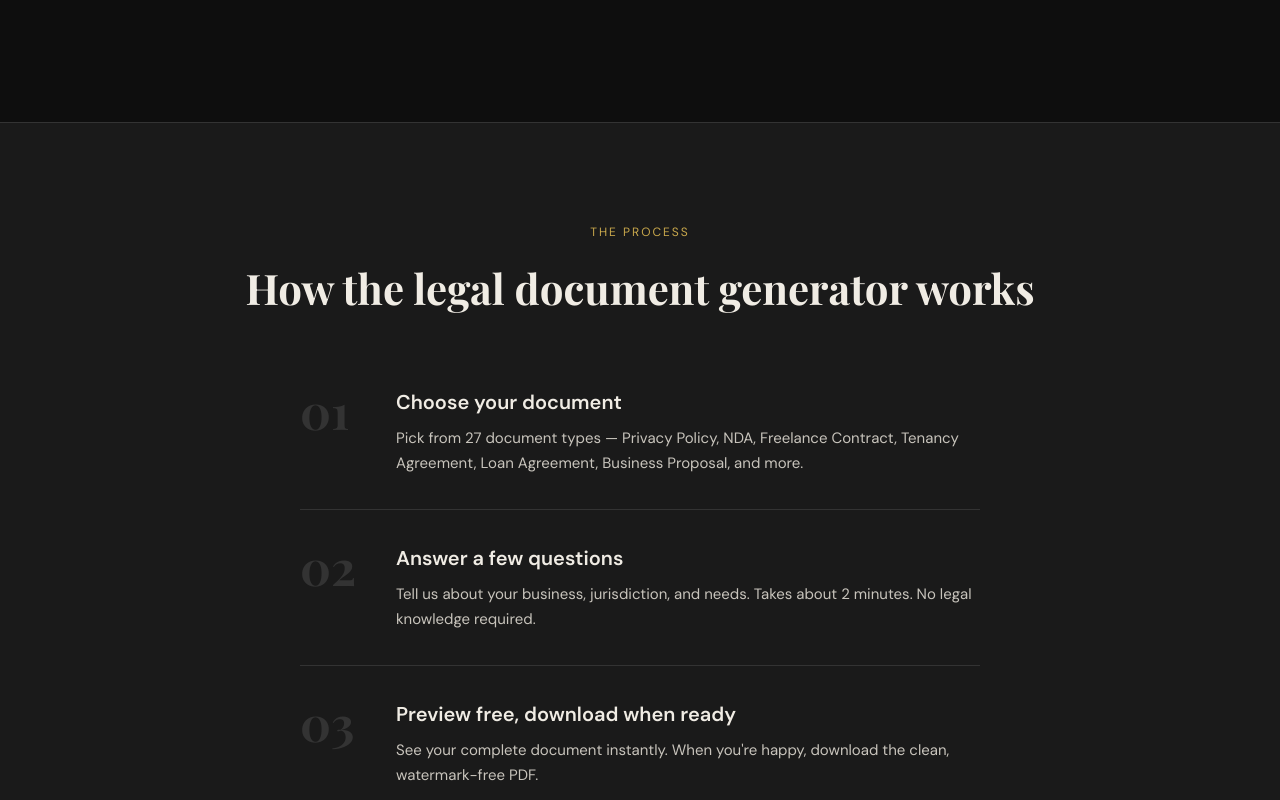
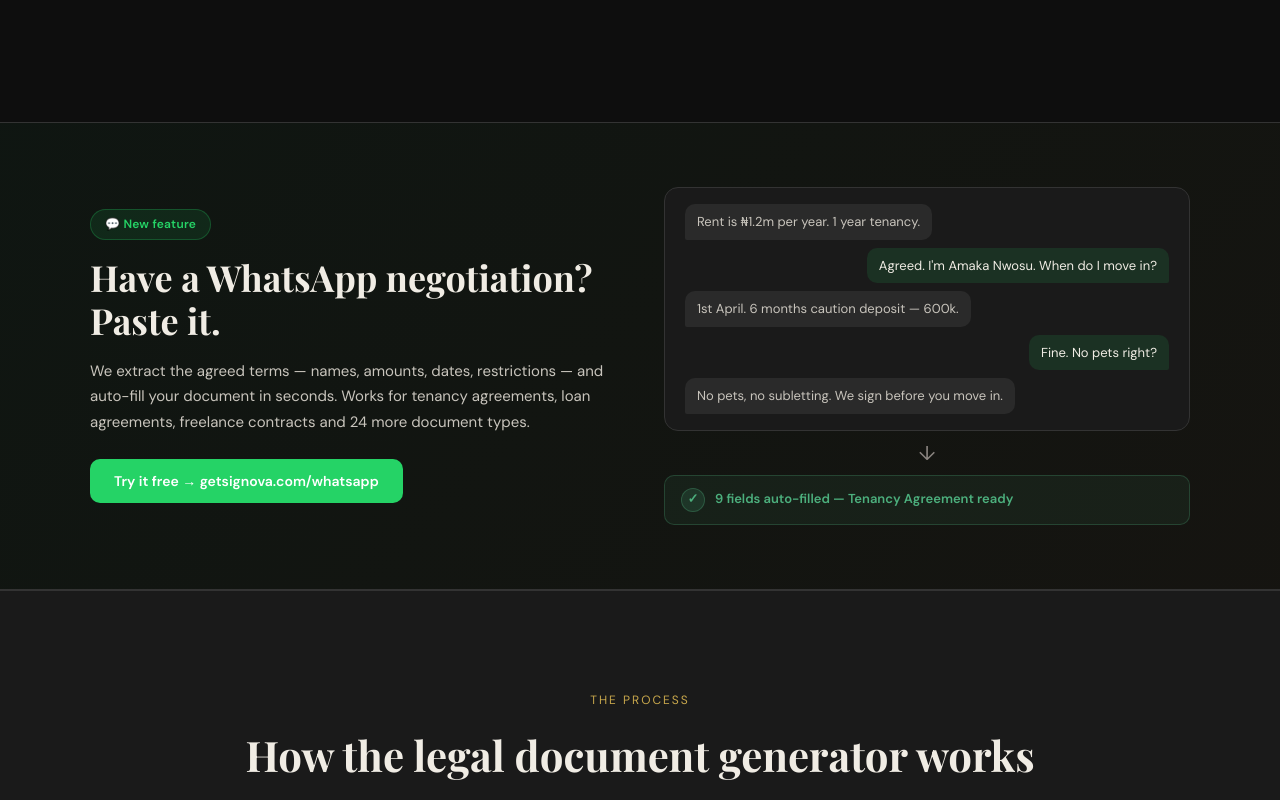
Before and after one commit to dgtalquantumleap-ai/signova, a React (Vite) app: page / in a window 1280 px wide. Shown: the part 660-1460 px from the top of the page. Built offline with nearby package versions, Linux system fonts and the light colour scheme; no server answers.

Commit message:
feat: WhatsApp feature banner on homepage — chat mockup, green CTA, links to /whatsapp

```diff
--- a/src/pages/Landing.css
+++ b/src/pages/Landing.css
@@ -825,3 +825,92 @@
     border-top: 1px solid rgba(201,168,76,0.2) !important;
   }
 }
+
+/* ── WhatsApp Feature Banner ── */
+.wa-banner-section {
+  padding: 64px 24px;
+  border-top: 1px solid var(--border);
+  border-bottom: 1px solid var(--border);
+  background: linear-gradient(135deg, rgba(37,211,102,0.04) 0%, rgba(201,168,76,0.04) 100%);
+}
+.wa-banner-inner {
+  max-width: 1100px; margin: 0 auto;
+  display: grid; grid-template-columns: 1fr 1fr;
+  gap: 48px; align-items: center;
+}
+.wa-banner-badge {
+  display: inline-block; padding: 5px 14px; border-radius: 99px;
+  background: rgba(37,211,102,0.1); border: 1px solid rgba(37,211,102,0.25);
+  color: #25D366; font-size: 12px; font-weight: 600;
+  margin-bottom: 16px; letter-spacing: 0.02em;
+}
+.wa-banner-title {
+  font-family: var(--font-display);
+  font-size: clamp(24px, 3vw, 36px);
+  font-weight: 700; color: var(--text);
+  line-height: 1.2; margin-bottom: 16px;
+}
+.wa-banner-body {
+  font-size: 15px; color: var(--text2);
+  line-height: 1.7; margin-bottom: 24px;
+}
+.wa-banner-btn {
+  display: inline-flex; align-items: center; gap: 8px;
+  padding: 13px 24px; border-radius: 10px;
+  background: #25D366; color: #fff;
+  border: none; font-size: 14px; font-weight: 700;
+  cursor: pointer; transition: background 0.2s, transform 0.15s;
+}
+.wa-banner-btn:hover { background: #1fba58; transform: translateY(-1px); }
+
+/* Right side — chat mockup */
+.wa-banner-right {
+  display: flex; flex-direction: column; gap: 12px;
+}
+.wa-banner-chat {
+  background: var(--bg2); border: 1px solid var(--border);
+  border-radius: 14px; padding: 16px 20px;
+  display: flex; flex-direction: column; gap: 8px;
+}
+.wa-msg {
+  max-width: 85%; padding: 8px 12px;
+  border-radius: 10px; font-size: 13px;
+  line-height: 1.5;
+}
+.wa-msg-them {
+  background: rgba(255,255,255,0.07);
+  color: var(--text2);
+  border-radius: 10px 10px 10px 2px;
+  align-self: flex-start;
+}
+.wa-msg-me {
+  background: rgba(37,211,102,0.12);
+  color: var(--text);
+  border-radius: 10px 10px 2px 10px;
+  align-self: flex-end;
+}
+.wa-banner-arrow {
+  text-align: center; font-size: 20px;
+  color: var(--text3); line-height: 1;
+}
+.wa-banner-result {
+  display: flex; align-items: center; gap: 10px;
+  padding: 12px 16px; border-radius: 10px;
+  background: rgba(76,175,125,0.08);
+  border: 1px solid rgba(76,175,125,0.25);
+}
+.wa-result-check {
+  width: 24px; height: 24px; border-radius: 50%;
+  background: rgba(76,175,125,0.15); border: 1px solid rgba(76,175,125,0.3);
+  color: var(--green); font-size: 13px; font-weight: 700;
+  display: flex; align-items: center; justify-content: center;
+  flex-shrink: 0;
+}
+.wa-result-text { font-size: 13px; font-weight: 600; color: var(--green); }
+
+@media (max-width: 768px) {
+  .wa-banner-inner { grid-template-columns: 1fr; gap: 32px; }
+  .wa-banner-right { display: none; }
+  .wa-banner-section { padding: 48px 16px; }
+  .wa-banner-btn { width: 100%; justify-content: center; }
+}
--- a/src/pages/Landing.jsx
+++ b/src/pages/Landing.jsx
@@ -577,9 +577,38 @@
         </div>
       </section>
 
+      {/* WhatsApp feature banner */}
+      <section className="wa-banner-section">
+        <div className="wa-banner-inner">
+          <div className="wa-banner-left">
+            <div className="wa-banner-badge">💬 New feature</div>
+            <h2 className="wa-banner-title">Have a WhatsApp negotiation? Paste it.</h2>
+            <p className="wa-banner-body">
+              We extract the agreed terms — names, amounts, dates, restrictions — and auto-fill your document in seconds. Works for tenancy agreements, loan agreements, freelance contracts and 24 more document types.
+            </p>
+            <button className="wa-banner-btn" onClick={() => navigate('/whatsapp')}>
+              Try it free → getsignova.com/whatsapp
+            </button>
+          </div>
+          <div className="wa-banner-right">
+            <div className="wa-banner-chat">
+              <div className="wa-msg wa-msg-them">Rent is ₦1.2m per year. 1 year tenancy.</div>
+              <div className="wa-msg wa-msg-me">Agreed. I'm Amaka Nwosu. When do I move in?</div>
+              <div className="wa-msg wa-msg-them">1st April. 6 months caution deposit — 600k.</div>
+              <div className="wa-msg wa-msg-me">Fine. No pets right?</div>
+              <div className="wa-msg wa-msg-them">No pets, no subletting. We sign before you move in.</div>
+            </div>
+            <div className="wa-banner-arrow">↓</div>
+            <div className="wa-banner-result">
+              <span className="wa-result-check">✓</span>
+              <span className="wa-result-text">9 fields auto-filled — Tenancy Agreement ready</span>
+            </div>
+          </div>
+        </div>
+      </section>
+
       {/* How it works section */}
-      <section className="how-section" id="how">
-        <div className="section-inner">
+      <section className="how-section" id="how">        <div className="section-inner">
           <div className="section-header">
             <p className="section-label">The process</p>
             <h2 className="section-title">How the legal document generator works</h2>
```
